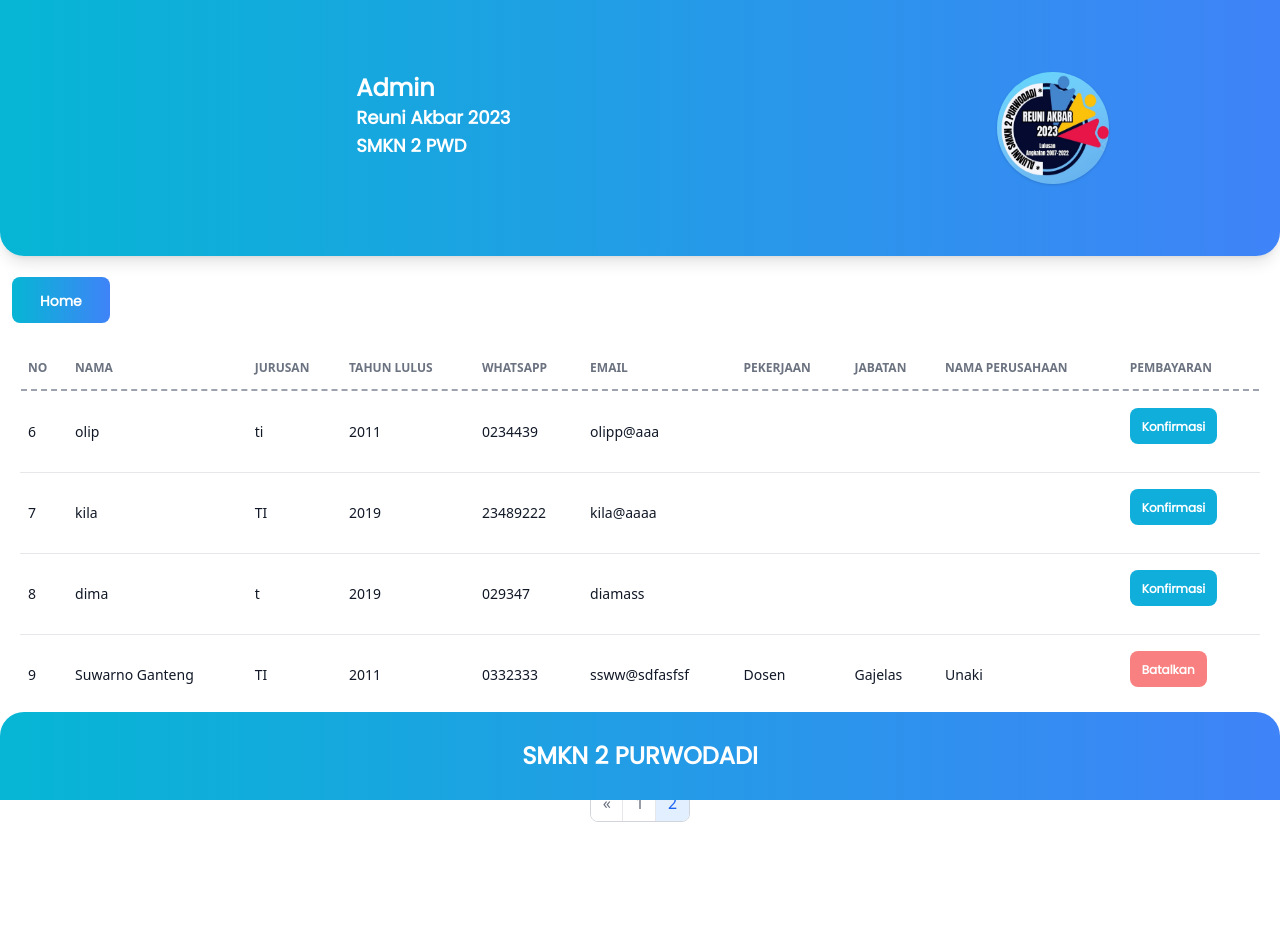
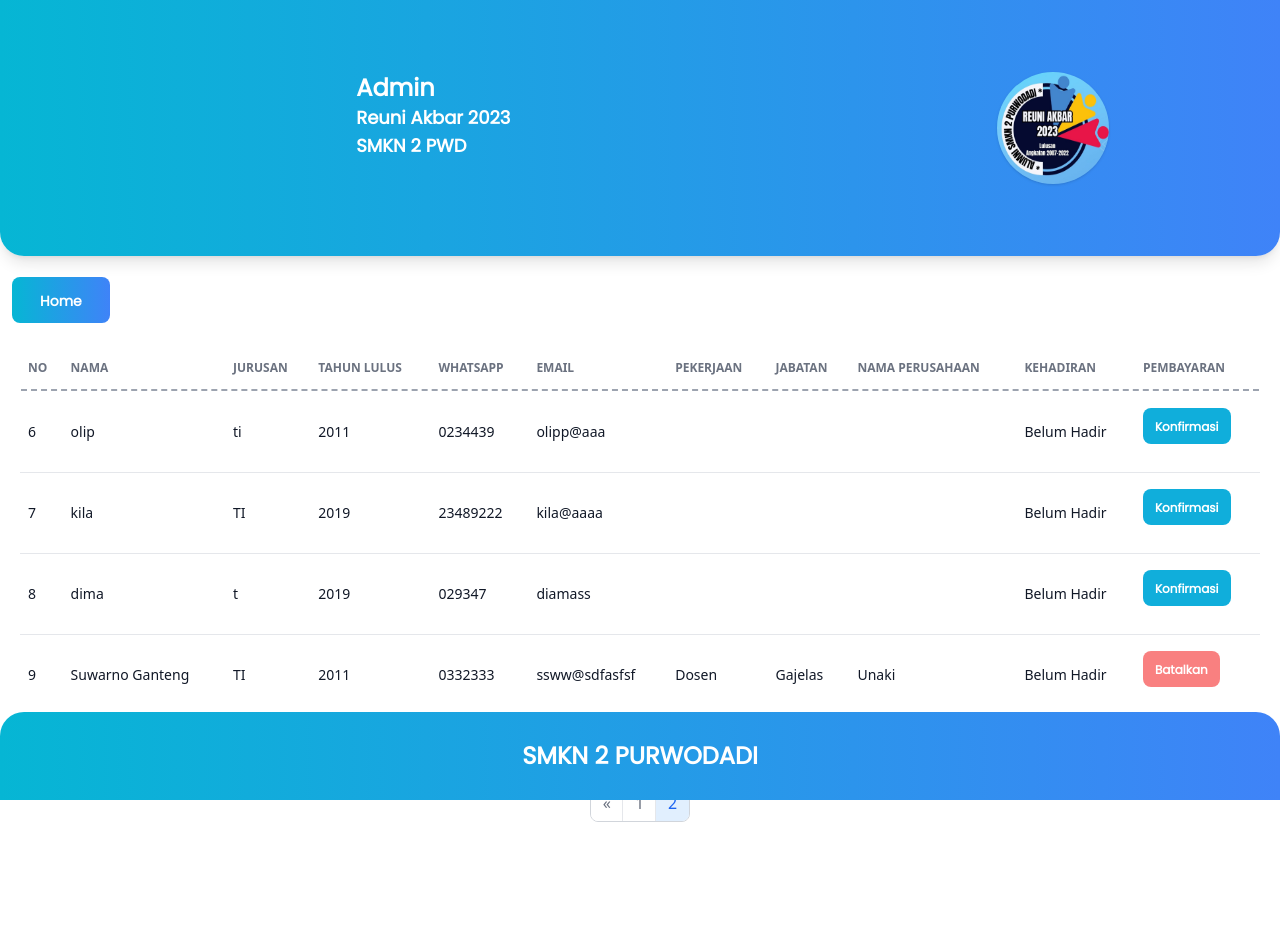
Before and after one commit to Rizalfaizin06/Reuni_SMKN2_PWD, a CodeIgniter app: page /Reuni_SMKN2_PWD/dashboard/verifikasi/2 in a window 1280 px wide. Run offline with CodeIgniter, Linux system fonts and the light colour scheme; data comes from the database, SQL or seed files in the repository; style sheets or scripts are compiled from the project's sources; some libraries are stand-ins or nearby versions.

Commit message:
sebelum replace dari cpanel 4-17-2023

```diff
--- a/application/config/config.php
+++ b/application/config/config.php
@@ -23,7 +23,7 @@ defined('BASEPATH') or exit('No direct script access allowed');
 | a PHP script and you can easily do that on your own.
 |
 */
-$config['base_url'] = 'https://192.168.10.65/Reuni_SMKN2_PWD/';
+$config['base_url'] = 'https://localhost/Reuni_SMKN2_PWD/';
 
 /*
 |--------------------------------------------------------------------------
--- a/application/views/login.php
+++ b/application/views/login.php
@@ -60,7 +60,8 @@
                         </label>
                     </div>
                     <div class="text-sm">
-                        <a href="#" class="font-medium text-primary hover:text-primary">
+                        <a onclick="return alert('Untuk Sementara Dapat Menghubungi Admin Untuk Reset Password');"
+                            class="font-medium text-primary hover:text-primary">
                             Forgot your password?
                         </a>
                     </div>
--- a/application/views/verifikasi_pembayaran.php
+++ b/application/views/verifikasi_pembayaran.php
@@ -36,7 +36,7 @@
             </div>
         </div>
         <!-- <div class="p-5">
-            <h2 colspan="10"
+            <h2 colspan="11"
                 class="text-center text-2xl bg-gradient-to-r from-cyan-300 to-blue-400 font-bold rounded-lg text-white w-full m-5 p-3">
                 alumni
             </h2>
@@ -54,7 +54,7 @@
                 <table class="w-full text-sm text-left text-gray-500 ">
                     <thead class="text-xs text-gray-500 uppercase w-full">
                         <tr>
-                            <th colspan="10" class="p-5">
+                            <th colspan="11" class="p-5">
                             </th>
                         </tr>
                         <tr>
@@ -86,11 +86,14 @@
                                 Nama Perusahaan
                             </th>
                             <th scope="col" class="px-2 py-3">
+                                Kehadiran
+                            </th>
+                            <th scope="col" class="px-2 py-3">
                                 Pembayaran
                             </th>
                         </tr>
                         <tr>
-                            <th colspan="10">
+                            <th colspan="11">
                                 <div class="border-t-2 border-dashed border-gray-400 w-full"></div>
                             </th>
                         </tr>
@@ -138,6 +141,10 @@
                                 <td scope="row"
                                     class="px-2 py-4 font-medium text-gray-900 whitespace-nowrap dark:text-white">
                                     <?= $row->namaPerusahaan; ?>
+                                </td>
+                                <td scope="row"
+                                    class="px-2 py-4 font-medium text-gray-900 whitespace-nowrap dark:text-white">
+                                    <?= ($row->statusHadir == 1) ? 'Hadir' : 'Belum Hadir'; ?>
                                 </td>
                                 <td scope="row"
                                     class="px-2 py-4 font-medium text-gray-900 whitespace-nowrap dark:text-white">
```
Also changed, not shown: 1 other file.
